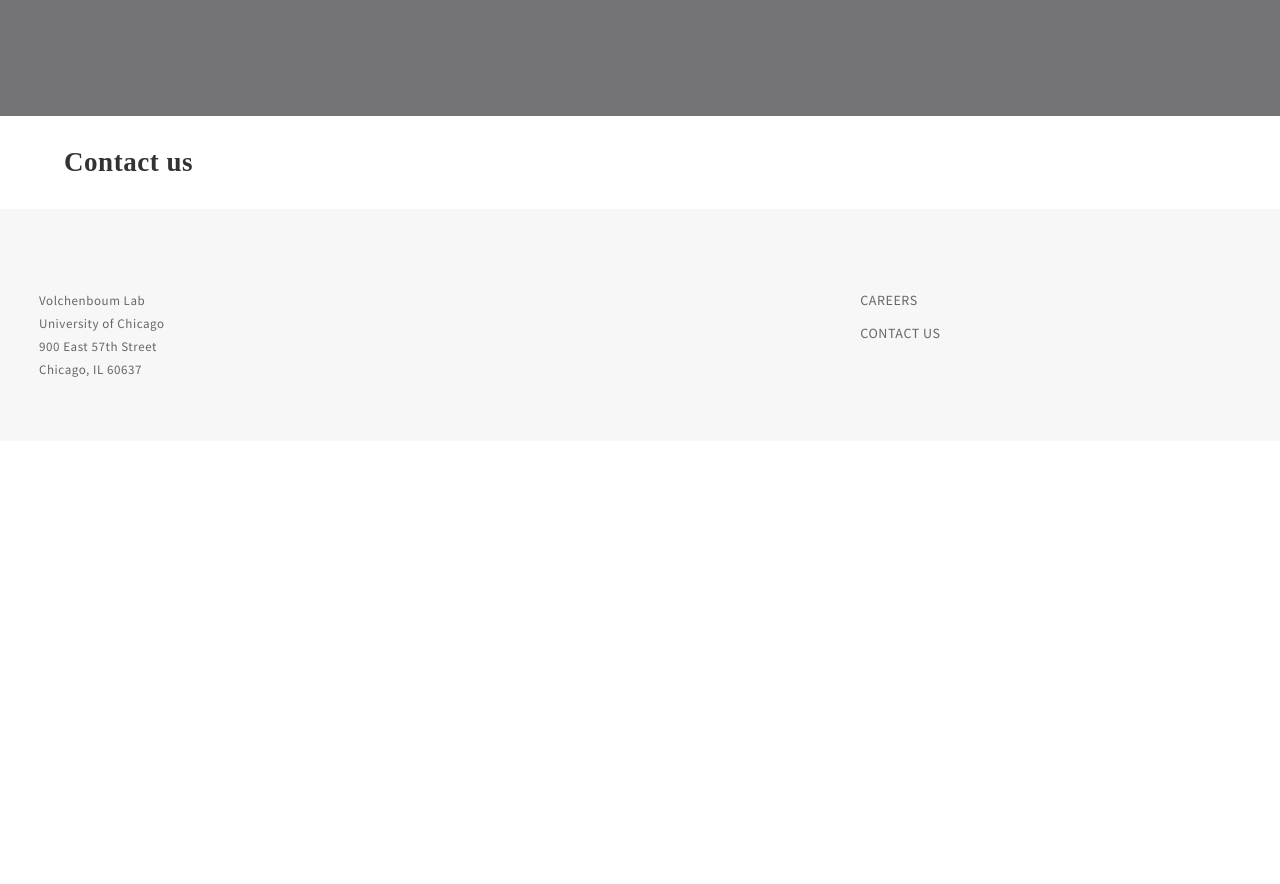
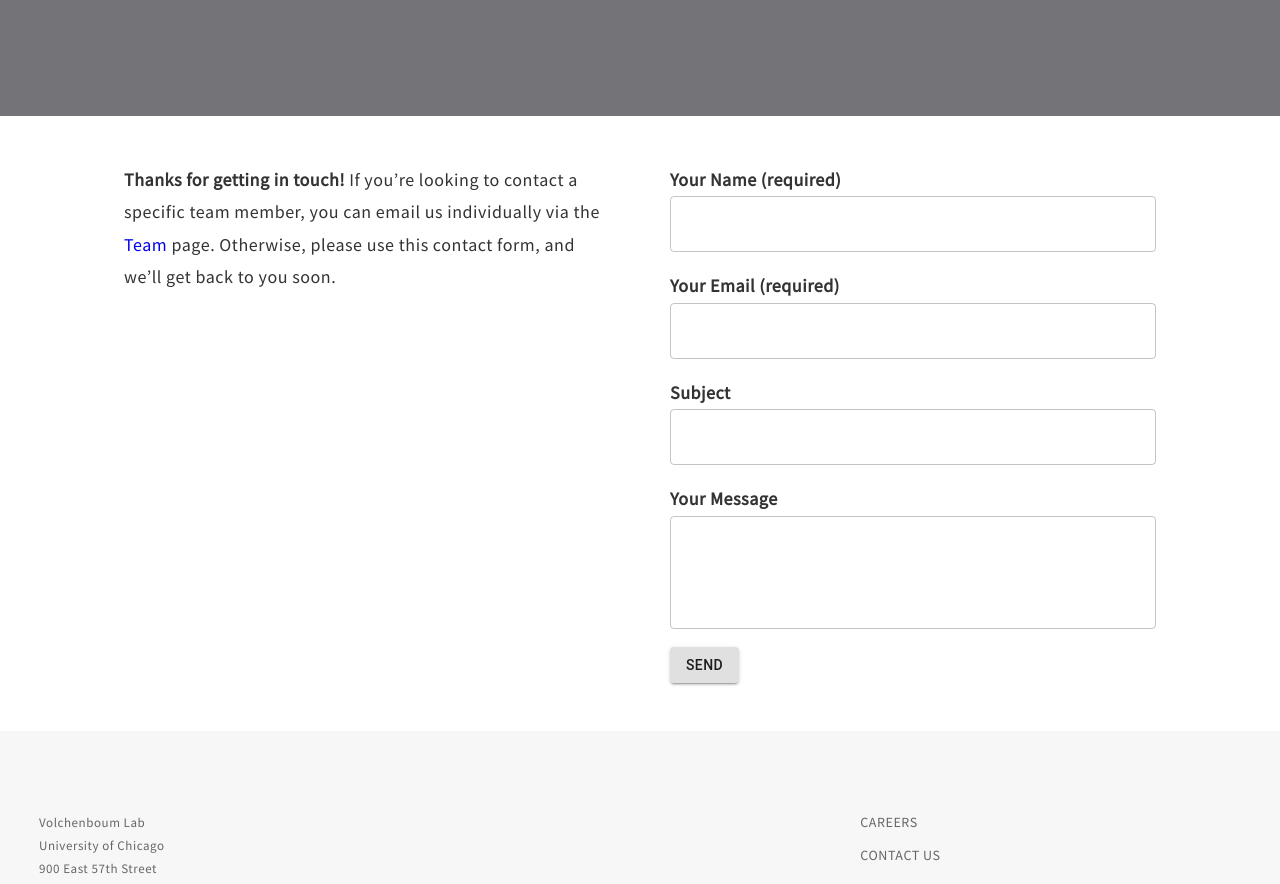
Before and after one commit to bobaekang/pcdc-clone-react, a React (Create React App) app: page /contact in a window 1280 px wide. Shown: the part 340-1224 px from the top of the page. Before the commit the page ends 800 px from the top, so only its background shows below. Built offline with nearby package versions, Linux system fonts and the light colour scheme; a web font is replaced by a local one.

Commit message:
feat: complete contact page

```diff
--- a/src/pages/about/Contact.js
+++ b/src/pages/about/Contact.js
@@ -1,7 +1,60 @@
 import React from 'react'
+import { Grid, TextField, FormControl, Button } from '@material-ui/core'
+import { withStyles } from '@material-ui/core/styles'
 
-function Contact() {
-  return <h2>Contact us</h2>
+const styles = theme => ({
+  root: {
+    margin: '30px',
+  },
+  section: {
+    padding: '0 30px',
+    textAlign: 'center',
+    [theme.breakpoints.up('md')]: {
+      textAlign: 'left',
+    },
+  },
+  form: {
+    padding: '1em 30px',
+    '& .input': {
+      marginBottom: '1em',
+    },
+  },
+})
+
+function Contact({ classes }) {
+  return (
+    <div className={classes.root}>
+      <Grid container justify="center">
+        <Grid item xs={12} md={6} className={classes.section}>
+          <p>
+            <strong>Thanks for getting in touch!</strong> If you’re looking to
+            contact a specific team member, you can email us individually via
+            the <a href="https://commons.cri.uchicago.edu/team/">Team</a> page.
+            Otherwise, please use this contact form, and we’ll get back to you
+            soon.
+          </p>
+        </Grid>
+        <Grid item xs={12} md={6} className={classes.form}>
+          <FormControl fullWidth>
+            <strong>Your Name (required)</strong>
+            <TextField className="input" variant="outlined" />
+            <strong>Your Email (required)</strong>
+            <TextField className="input" variant="outlined" />
+            <strong>Subject</strong>
+            <TextField className="input" variant="outlined" />
+            <strong>Your Message</strong>
+            <TextField
+              className="input"
+              variant="outlined"
+              multiline
+              rows="4"
+            />
+          </FormControl>
+          <Button variant="contained">Send</Button>
+        </Grid>
+      </Grid>
+    </div>
+  )
 }
 
-export default Contact
+export default withStyles(styles)(Contact)
```
